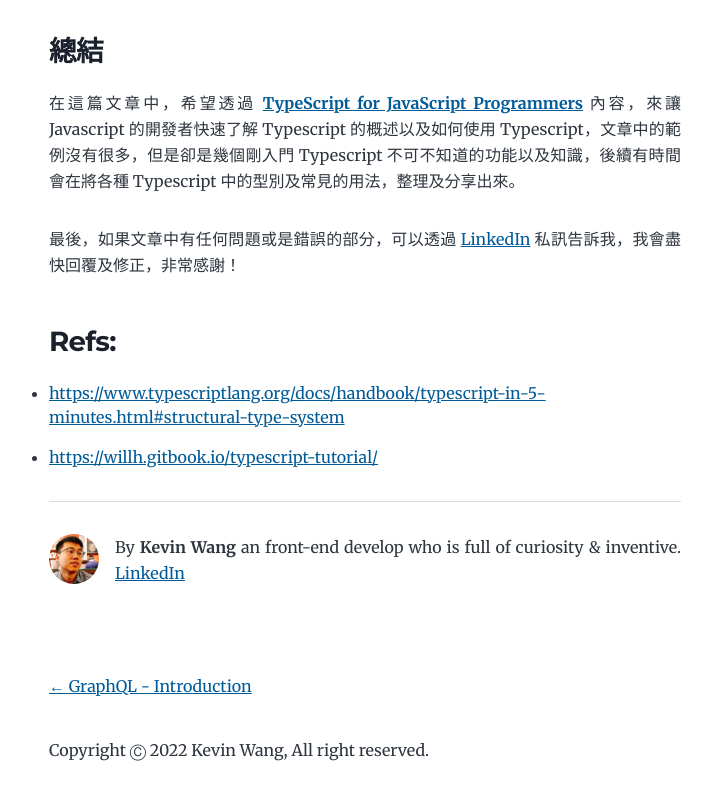
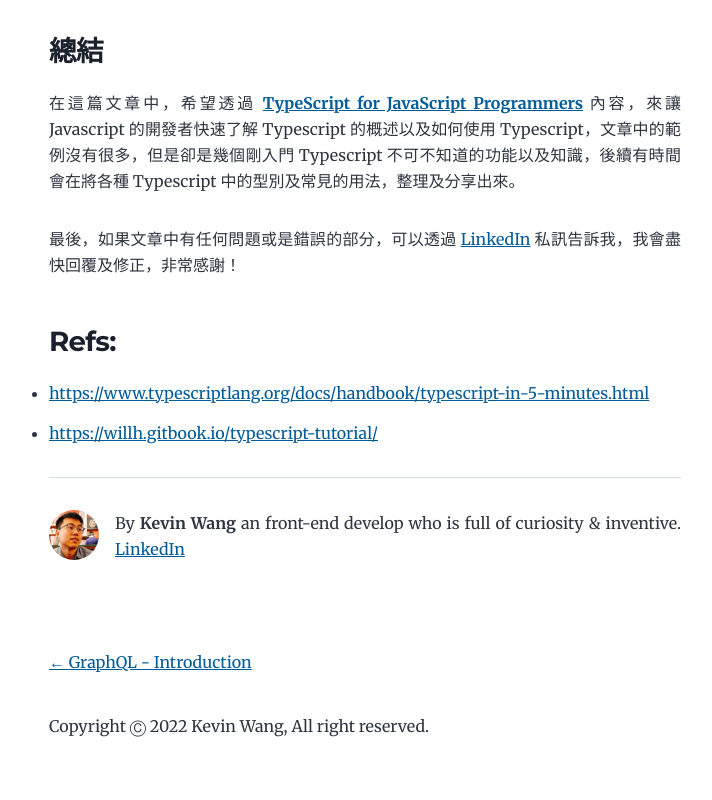
Before and after one commit to kevin10410/gatsby-blog, a Gatsby site: page /typescript-for-javascript-programmers/ in a window 1280 px wide. Shown: the part 5685-6485 px from the top of the page, without its empty margins (275-987 px from the left). Built offline with nearby package versions, Linux system fonts and the light colour scheme; Gatsby itself is replaced by a stand-in of ours; some packages are replaced by stand-ins of ours.

Commit message:
docs: fix blog reference link

```diff
--- a/content/blog/typescript-for-javascript-programmers/index.md
+++ b/content/blog/typescript-for-javascript-programmers/index.md
@@ -191,5 +191,5 @@ printId("202");
 最後，如果文章中有任何問題或是錯誤的部分，可以透過 [LinkedIn](https://www.linkedin.com/in/yu-hsiang-wang/) 私訊告訴我，我會盡快回覆及修正，非常感謝！
 
 ### Refs:
-- [https://www.typescriptlang.org/docs/handbook/typescript-in-5-minutes.html#structural-type-system](https://www.typescriptlang.org/docs/handbook/typescript-in-5-minutes.html#structural-type-system)
+- [https://www.typescriptlang.org/docs/handbook/typescript-in-5-minutes.html](https://www.typescriptlang.org/docs/handbook/typescript-in-5-minutes.html)
 - [https://willh.gitbook.io/typescript-tutorial/](https://willh.gitbook.io/typescript-tutorial/)
```
